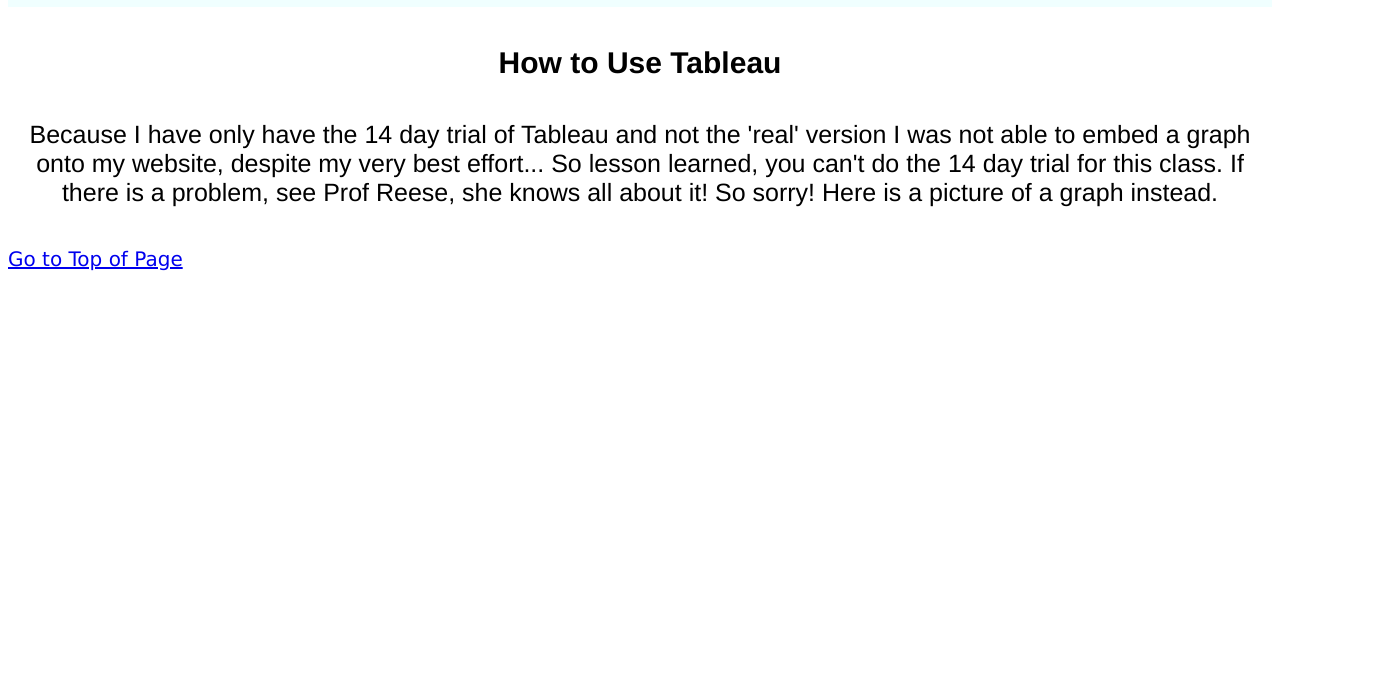
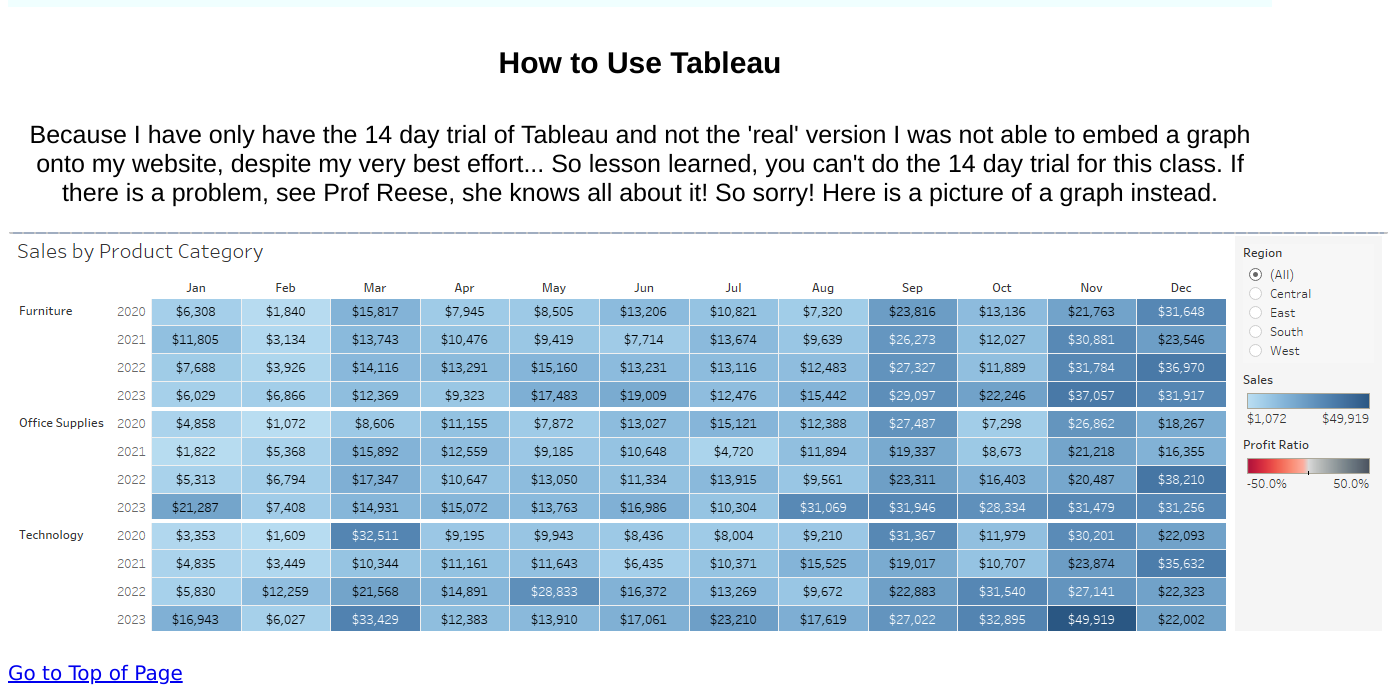
Before and after one commit to yojacks/Is-201, a plain HTML site: page scratch.html in a window 1280 px wide. Shown: the part 1280-1974 px from the top of the page, 1393 px wide, since content can reach past the window. Before the commit the page ends 1560 px from the top, so only its background shows below. Drawn offline with Linux system fonts and the light colour scheme.

Commit message:
Update scratch.html

```diff
--- a/scratch.html
+++ b/scratch.html
@@ -51,7 +51,8 @@
     <div class= "bodytwo">
         <h4>How to Use Tableau</h4>
         <p>Because I have only have the 14 day trial of Tableau and not the 'real' version I was not able to embed a graph onto my website, despite my very best effort... So lesson learned, you can't do the 14 day trial for this class. If there is a problem, see Prof Reese, she knows all about it! So sorry! Here is a picture of a graph instead.</p>
-        <src="https://lh3.googleusercontent.com/B7_X3uAlCSUnR4Aoel_erflJVWTIIjqECeBBQavdOtyGrfFg2oPBo9wKwbzwvWp2YsErIa8F4plBs5g-CYI5_qrJe0ZwlwbrhHkGBMjSc0XTO6LerxcFRKgAJLJxirUAg3WwJNe2A48=w600-h315-p-k" >
+        <img src="assets/img/Screenshot 2023-04-18 234348.png">
+
 
     </div>
 
```
